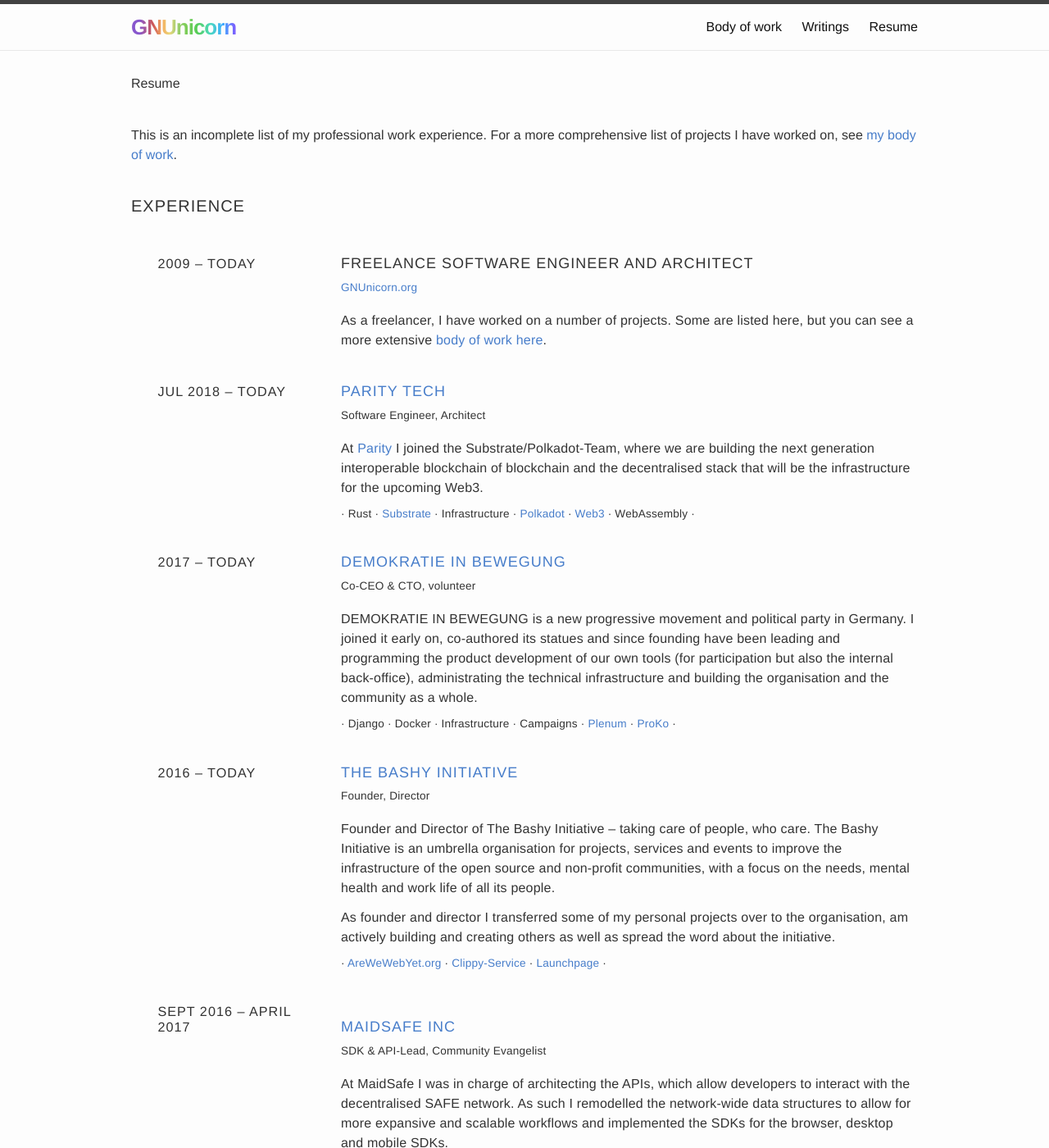
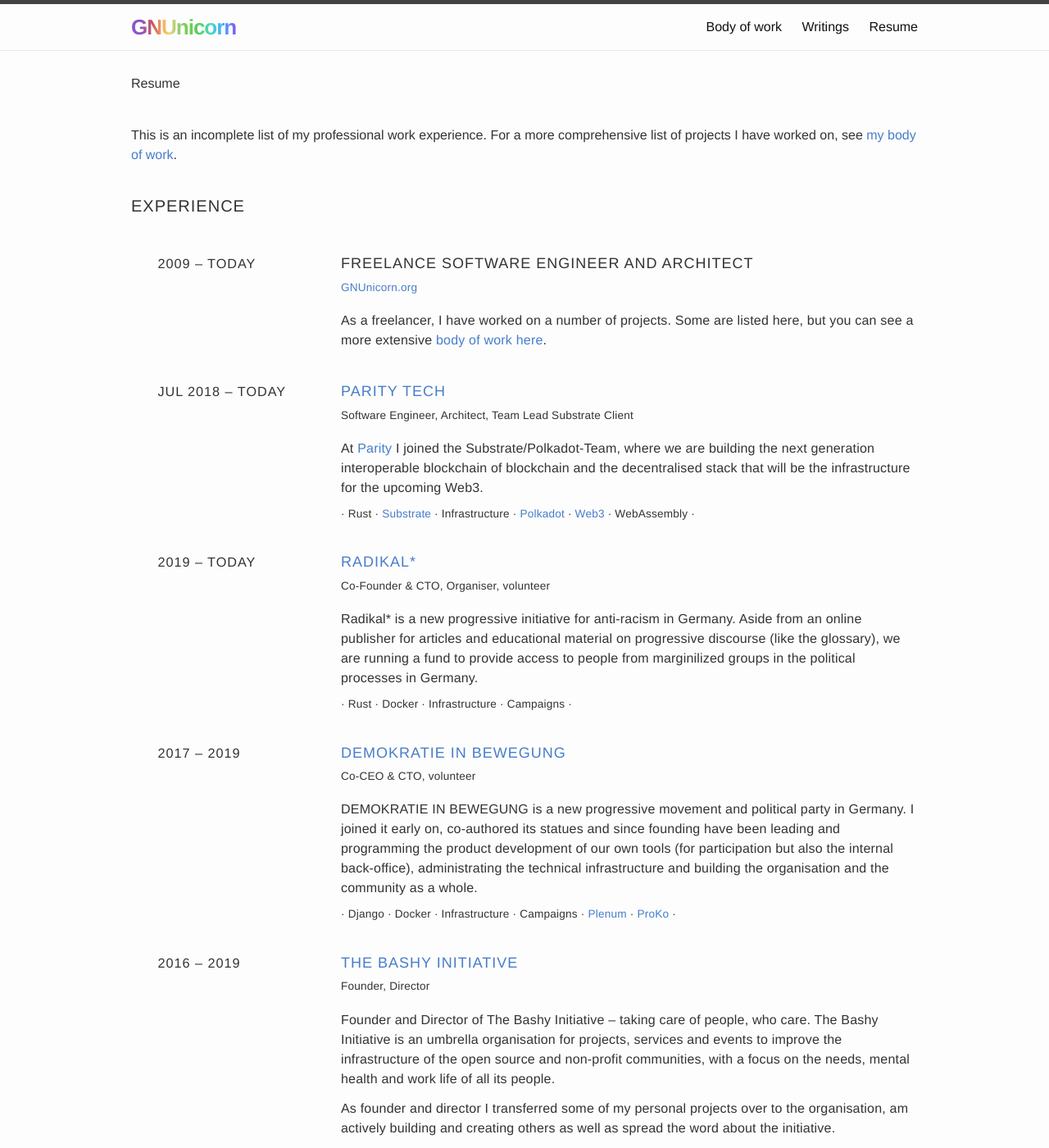
Before and after one commit to gnunicorn/gnunicorn.org, a Jekyll site: the page built from resume.md, in a window 1280 px wide and 1400 px high. Shown: the whole window at 82% size. Built offline with Jekyll 4.4.1, drawn with Linux system fonts in a browser that asks for light colours.

Commit message:
update resume

```diff
--- a/resume.md
+++ b/resume.md
@@ -46,14 +46,21 @@
 
 ### <span class="time">Jul 2018 – today </span>[Parity Tech](https://parity.io/)
 
-#### Software Engineer, Architect
+#### Software Engineer, Architect, Team Lead Substrate Client
 
 At [Parity](https://parity.io) I joined the Substrate/Polkadot-Team, where we are building the next generation interoperable blockchain of blockchain and the decentralised stack that will be the infrastructure for the upcoming Web3.
 
 #### · Rust · [Substrate](https://parity.io/substrate/) · Infrastructure · [Polkadot](https://parity.io/polkadot/) · [Web3](https://web3.foundation/) · WebAssembly ·
 
+### <span class="time">2019 – today </span>[radikal*](https://radikal.jetzt/)
 
-### <span class="time">2017 – today </span>[DEMOKRATIE IN BEWEGUNG](https://bewegung.jetzt/)
+#### Co-Founder & CTO, Organiser, volunteer
+
+Radikal* is a new progressive initiative for anti-racism in Germany. Aside from an online publisher for articles and educational material on progressive discourse (like the glossary), we are running a fund to provide access to people from marginilized groups in the political processes in Germany.
+
+#### · Rust · Docker · Infrastructure · Campaigns ·
+
+### <span class="time">2017 – 2019 </span>[DEMOKRATIE IN BEWEGUNG](https://bewegung.jetzt/)
 
 #### Co-CEO & CTO, volunteer
 
@@ -61,7 +68,7 @@
 
 #### · Django · Docker · Infrastructure · Campaigns · [Plenum](https://abstimmen.bewegung.jetzt)  · [ProKo](https://progressivekoalition.de) ·
 
-### <span class="time">2016 – today </span>[The Bashy Initiative](http://www.bashy.io/)
+### <span class="time">2016 – 2019 </span>[The Bashy Initiative](http://www.bashy.io/)
 
 #### Founder, Director
 
```
